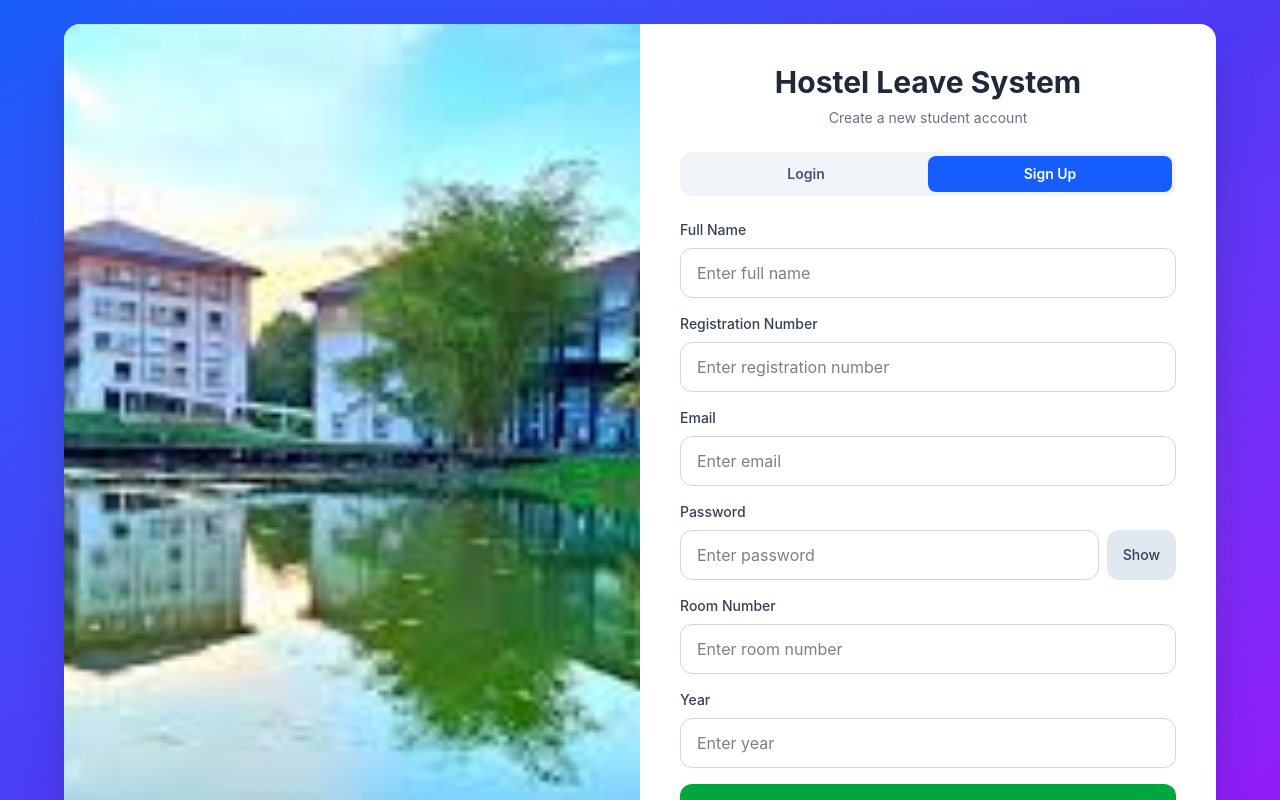
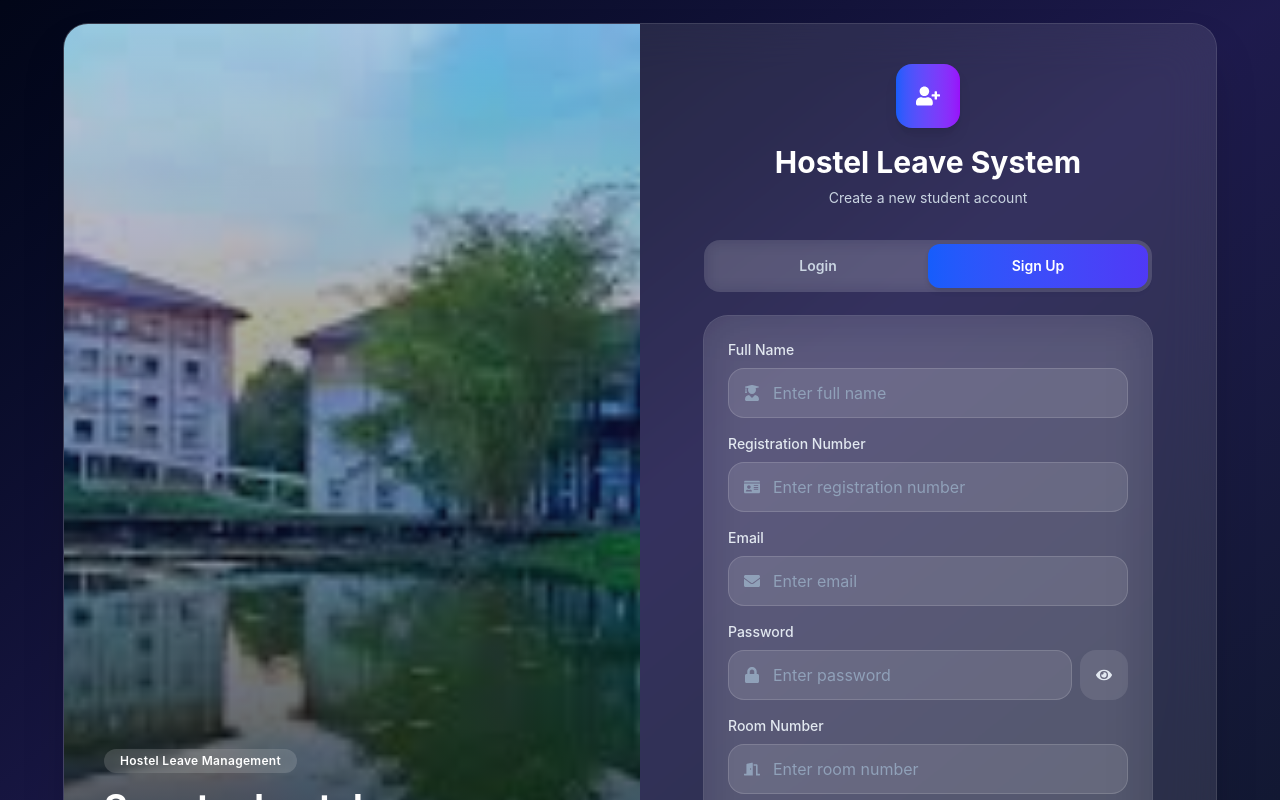
Before and after one commit to Dulangilakshani/hostel-leave-management-system, a React (Vite) app in the folder client/: page / in a window 1280 px wide. Both pictures are taken after a click on the button "Sign Up". Shown: the top 800 px of the page. Built offline with nearby package versions, Linux system fonts and the light colour scheme.

Commit message:
Update Login.jsx

```diff
--- a/client/src/pages/Login.jsx
+++ b/client/src/pages/Login.jsx
@@ -2,6 +2,19 @@ import React, { useState } from "react";
 import API from "../services/api";
 import { useNavigate } from "react-router-dom";
 import facultyImg from "../assets/faculty.jpg";
+import {
+  FaUserGraduate,
+  FaIdCard,
+  FaEnvelope,
+  FaLock,
+  FaDoorOpen,
+  FaCalendarAlt,
+  FaEye,
+  FaEyeSlash,
+  FaSignInAlt,
+  FaUserPlus,
+  FaKey,
+} from "react-icons/fa";
 
 function Login() {
   const [isSignup, setIsSignup] = useState(false);
@@ -169,24 +182,53 @@ function Login() {
   };
 
   return (
-    <div className="min-h-screen bg-gradient-to-br from-blue-600 via-indigo-600 to-purple-600 flex items-center justify-center px-4 py-6">
-      <div className="w-full max-w-6xl overflow-hidden rounded-2xl bg-white shadow-2xl grid grid-cols-1 md:grid-cols-2">
-        <div className="hidden md:block h-full">
+    <div className="min-h-screen bg-gradient-to-br from-slate-950 via-indigo-950 to-slate-900 flex items-center justify-center px-4 py-6">
+      <div className="w-full max-w-6xl overflow-hidden rounded-3xl bg-white/10 backdrop-blur-xl shadow-2xl ring-1 ring-white/20 grid grid-cols-1 lg:grid-cols-2">
+        {/* LEFT IMAGE PANEL */}
+        <div className="relative hidden lg:block min-h-[760px]">
           <img
             src={facultyImg}
             alt="Faculty"
-            className="h-full w-full object-cover"
+            className="absolute inset-0 h-full w-full object-cover"
           />
+          <div className="absolute inset-0 bg-gradient-to-t from-slate-950/85 via-slate-900/45 to-indigo-900/25" />
+
+          <div className="relative z-10 flex h-full flex-col justify-end p-10 text-white">
+            <div className="max-w-md">
+              <p className="mb-3 inline-block rounded-full bg-white/15 px-4 py-1 text-xs font-semibold tracking-wide backdrop-blur">
+                Hostel Leave Management
+              </p>
+              <h2 className="text-4xl font-bold leading-tight">
+                Smarter hostel movement tracking for students and wardens.
+              </h2>
+              <p className="mt-4 text-sm text-slate-200">
+                Record leave, returns, monitor late arrivals, and manage hostel
+                activity through one secure digital platform.
+              </p>
+            </div>
+          </div>
         </div>
 
-        <div className="p-8 md:p-10">
-          <div className="mb-6 text-center">
-            <h1 className="text-3xl font-bold text-gray-800">
+        {/* RIGHT FORM PANEL */}
+        <div className="flex items-center justify-center p-6 sm:p-8 lg:p-10">
+          <div className="w-full max-w-md">
+            <div className="mb-8 text-center">
+              <div className="mx-auto mb-4 flex h-16 w-16 items-center justify-center rounded-2xl bg-gradient-to-r from-blue-600 to-purple-600 text-white shadow-lg">
+                {showForgot ? (
+                  <FaKey className="text-2xl" />
+                ) : isSignup ? (
+                  <FaUserPlus className="text-2xl" />
+                ) : (
+                  <FaSignInAlt className="text-2xl" />
+                )}
+              </div>
+
+              <h1 className="text-3xl font-bold text-white">
                 Hostel Leave System
               </h1>
-            <p className="mt-2 text-sm text-gray-500">
+              <p className="mt-2 text-sm text-slate-300">
                 {showForgot
-                ? "Reset your password"
+                  ? "Reset your password securely"
                   : isSignup
                   ? "Create a new student account"
                   : "Sign in to continue"}
@@ -194,14 +236,14 @@ function Login() {
             </div>
 
             {!showForgot && (
-            <div className="mb-6 flex rounded-xl bg-slate-100 p-1">
+              <div className="mb-6 flex rounded-2xl bg-white/10 p-1 backdrop-blur">
                 <button
                   type="button"
                   onClick={() => setIsSignup(false)}
-                className={`w-1/2 rounded-lg px-4 py-2 text-sm font-semibold transition ${
+                  className={`w-1/2 rounded-xl px-4 py-3 text-sm font-semibold transition ${
                     !isSignup
-                    ? "bg-blue-600 text-white"
-                    : "text-slate-600 hover:bg-slate-200"
+                      ? "bg-gradient-to-r from-blue-600 to-indigo-600 text-white shadow-md"
+                      : "text-slate-300 hover:bg-white/10"
                   }`}
                 >
                   Login
@@ -210,10 +252,10 @@ function Login() {
                 <button
                   type="button"
                   onClick={() => setIsSignup(true)}
-                className={`w-1/2 rounded-lg px-4 py-2 text-sm font-semibold transition ${
+                  className={`w-1/2 rounded-xl px-4 py-3 text-sm font-semibold transition ${
                     isSignup
-                    ? "bg-blue-600 text-white"
-                    : "text-slate-600 hover:bg-slate-200"
+                      ? "bg-gradient-to-r from-blue-600 to-indigo-600 text-white shadow-md"
+                      : "text-slate-300 hover:bg-white/10"
                   }`}
                 >
                   Sign Up
@@ -222,40 +264,50 @@ function Login() {
             )}
 
             {showForgot ? (
-            <form onSubmit={handleResetSubmit} className="space-y-5">
+              <form
+                onSubmit={handleResetSubmit}
+                className="space-y-5 rounded-3xl bg-white/10 p-6 backdrop-blur-xl ring-1 ring-white/20"
+              >
                 <div>
-                <label className="mb-2 block text-sm font-medium text-gray-700">
+                  <label className="mb-2 block text-sm font-medium text-slate-200">
                     Registration Number
                   </label>
+                  <div className="relative">
+                    <FaIdCard className="absolute left-4 top-1/2 -translate-y-1/2 text-slate-400" />
                     <input
                       type="text"
                       name="regNo"
                       placeholder="Enter your registration number"
                       value={resetData.regNo}
                       onChange={handleResetChange}
-                  className="w-full rounded-xl border border-gray-300 px-4 py-3 outline-none transition focus:border-blue-500 focus:ring-2 focus:ring-blue-200"
+                      className="w-full rounded-2xl border border-white/15 bg-white/10 pl-11 pr-4 py-3 text-white placeholder:text-slate-400 outline-none transition focus:border-blue-400 focus:ring-2 focus:ring-blue-400/30"
                     />
+                  </div>
                 </div>
 
                 <div>
-                <label className="mb-2 block text-sm font-medium text-gray-700">
+                  <label className="mb-2 block text-sm font-medium text-slate-200">
                     New Password
                   </label>
                   <div className="flex gap-2">
+                    <div className="relative flex-1">
+                      <FaLock className="absolute left-4 top-1/2 -translate-y-1/2 text-slate-400" />
                       <input
                         type={showResetPassword ? "text" : "password"}
                         name="newPassword"
                         placeholder="Enter new password"
                         value={resetData.newPassword}
                         onChange={handleResetChange}
-                    className="w-full rounded-xl border border-gray-300 px-4 py-3 outline-none transition focus:border-blue-500 focus:ring-2 focus:ring-blue-200"
+                        className="w-full rounded-2xl border border-white/15 bg-white/10 pl-11 pr-4 py-3 text-white placeholder:text-slate-400 outline-none transition focus:border-blue-400 focus:ring-2 focus:ring-blue-400/30"
                       />
+                    </div>
+
                     <button
                       type="button"
                       onClick={() => setShowResetPassword(!showResetPassword)}
-                    className="rounded-xl bg-slate-200 px-4 py-3 text-sm font-medium text-slate-700"
+                      className="rounded-2xl bg-white/10 px-4 py-3 text-slate-200 transition hover:bg-white/20"
                     >
-                    {showResetPassword ? "Hide" : "Show"}
+                      {showResetPassword ? <FaEyeSlash /> : <FaEye />}
                     </button>
                   </div>
                 </div>
@@ -263,7 +315,7 @@ function Login() {
                 <button
                   type="submit"
                   disabled={loading}
-                className="w-full rounded-xl bg-orange-600 py-3 font-semibold text-white transition hover:bg-orange-700 disabled:cursor-not-allowed disabled:bg-orange-400"
+                  className="w-full rounded-2xl bg-gradient-to-r from-orange-500 to-amber-500 py-3 font-semibold text-white shadow-lg transition hover:opacity-90 disabled:cursor-not-allowed disabled:opacity-60"
                 >
                   {loading ? "Resetting..." : "Reset Password"}
                 </button>
@@ -271,46 +323,56 @@ function Login() {
                 <button
                   type="button"
                   onClick={() => setShowForgot(false)}
-                className="w-full rounded-xl bg-slate-200 py-3 font-semibold text-slate-700 transition hover:bg-slate-300"
+                  className="w-full rounded-2xl bg-white/10 py-3 font-semibold text-slate-200 transition hover:bg-white/20"
                 >
                   Back to Login
                 </button>
               </form>
             ) : !isSignup ? (
-            <form onSubmit={handleLoginSubmit} className="space-y-5">
+              <form
+                onSubmit={handleLoginSubmit}
+                className="space-y-5 rounded-3xl bg-white/10 p-6 backdrop-blur-xl ring-1 ring-white/20"
+              >
                 <div>
-                <label className="mb-2 block text-sm font-medium text-gray-700">
+                  <label className="mb-2 block text-sm font-medium text-slate-200">
                     Registration Number
                   </label>
+                  <div className="relative">
+                    <FaIdCard className="absolute left-4 top-1/2 -translate-y-1/2 text-slate-400" />
                     <input
                       type="text"
                       name="regNo"
                       placeholder="Enter your registration number"
                       value={loginData.regNo}
                       onChange={handleLoginChange}
-                  className="w-full rounded-xl border border-gray-300 px-4 py-3 outline-none transition focus:border-blue-500 focus:ring-2 focus:ring-blue-200"
+                      className="w-full rounded-2xl border border-white/15 bg-white/10 pl-11 pr-4 py-3 text-white placeholder:text-slate-400 outline-none transition focus:border-blue-400 focus:ring-2 focus:ring-blue-400/30"
                     />
+                  </div>
                 </div>
 
                 <div>
-                <label className="mb-2 block text-sm font-medium text-gray-700">
+                  <label className="mb-2 block text-sm font-medium text-slate-200">
                     Password
                   </label>
                   <div className="flex gap-2">
+                    <div className="relative flex-1">
+                      <FaLock className="absolute left-4 top-1/2 -translate-y-1/2 text-slate-400" />
                       <input
                         type={showLoginPassword ? "text" : "password"}
                         name="password"
                         placeholder="Enter your password"
                         value={loginData.password}
                         onChange={handleLoginChange}
-                    className="w-full rounded-xl border border-gray-300 px-4 py-3 outline-none transition focus:border-blue-500 focus:ring-2 focus:ring-blue-200"
+                        className="w-full rounded-2xl border border-white/15 bg-white/10 pl-11 pr-4 py-3 text-white placeholder:text-slate-400 outline-none transition focus:border-blue-400 focus:ring-2 focus:ring-blue-400/30"
                       />
+                    </div>
+
                     <button
                       type="button"
                       onClick={() => setShowLoginPassword(!showLoginPassword)}
-                    className="rounded-xl bg-slate-200 px-4 py-3 text-sm font-medium text-slate-700"
+                      className="rounded-2xl bg-white/10 px-4 py-3 text-slate-200 transition hover:bg-white/20"
                     >
-                    {showLoginPassword ? "Hide" : "Show"}
+                      {showLoginPassword ? <FaEyeSlash /> : <FaEye />}
                     </button>
                   </div>
                 </div>
@@ -319,7 +381,7 @@ function Login() {
                   <button
                     type="button"
                     onClick={() => setShowForgot(true)}
-                  className="text-sm font-medium text-blue-600 hover:text-blue-800"
+                    className="text-sm font-medium text-blue-300 hover:text-blue-200"
                   >
                     Forgot Password?
                   </button>
@@ -328,110 +390,132 @@ function Login() {
                 <button
                   type="submit"
                   disabled={loading}
-                className="w-full rounded-xl bg-blue-600 py-3 font-semibold text-white transition hover:bg-blue-700 disabled:cursor-not-allowed disabled:bg-blue-400"
+                  className="w-full rounded-2xl bg-gradient-to-r from-blue-600 to-indigo-600 py-3 font-semibold text-white shadow-lg transition hover:opacity-90 disabled:cursor-not-allowed disabled:opacity-60"
                 >
                   {loading ? "Logging in..." : "Login"}
                 </button>
               </form>
             ) : (
-            <form onSubmit={handleSignupSubmit} className="space-y-4">
+              <form
+                onSubmit={handleSignupSubmit}
+                className="space-y-4 rounded-3xl bg-white/10 p-6 backdrop-blur-xl ring-1 ring-white/20"
+              >
                 <div>
-                <label className="mb-2 block text-sm font-medium text-gray-700">
+                  <label className="mb-2 block text-sm font-medium text-slate-200">
                     Full Name
                   </label>
+                  <div className="relative">
+                    <FaUserGraduate className="absolute left-4 top-1/2 -translate-y-1/2 text-slate-400" />
                     <input
                       type="text"
                       name="name"
                       placeholder="Enter full name"
                       value={signupData.name}
                       onChange={handleSignupChange}
-                  className="w-full rounded-xl border border-gray-300 px-4 py-3 outline-none transition focus:border-blue-500 focus:ring-2 focus:ring-blue-200"
+                      className="w-full rounded-2xl border border-white/15 bg-white/10 pl-11 pr-4 py-3 text-white placeholder:text-slate-400 outline-none transition focus:border-blue-400 focus:ring-2 focus:ring-blue-400/30"
                     />
+                  </div>
                 </div>
 
                 <div>
-                <label className="mb-2 block text-sm font-medium text-gray-700">
+                  <label className="mb-2 block text-sm font-medium text-slate-200">
                     Registration Number
                   </label>
+                  <div className="relative">
+                    <FaIdCard className="absolute left-4 top-1/2 -translate-y-1/2 text-slate-400" />
                     <input
                       type="text"
                       name="regNo"
                       placeholder="Enter registration number"
                       value={signupData.regNo}
                       onChange={handleSignupChange}
-                  className="w-full rounded-xl border border-gray-300 px-4 py-3 outline-none transition focus:border-blue-500 focus:ring-2 focus:ring-blue-200"
+                      className="w-full rounded-2xl border border-white/15 bg-white/10 pl-11 pr-4 py-3 text-white placeholder:text-slate-400 outline-none transition focus:border-blue-400 focus:ring-2 focus:ring-blue-400/30"
                     />
+                  </div>
                 </div>
 
                 <div>
-                <label className="mb-2 block text-sm font-medium text-gray-700">
+                  <label className="mb-2 block text-sm font-medium text-slate-200">
                     Email
                   </label>
+                  <div className="relative">
+                    <FaEnvelope className="absolute left-4 top-1/2 -translate-y-1/2 text-slate-400" />
                     <input
                       type="email"
                       name="email"
                       placeholder="Enter email"
                       value={signupData.email}
                       onChange={handleSignupChange}
-                  className="w-full rounded-xl border border-gray-300 px-4 py-3 outline-none transition focus:border-blue-500 focus:ring-2 focus:ring-blue-200"
+                      className="w-full rounded-2xl border border-white/15 bg-white/10 pl-11 pr-4 py-3 text-white placeholder:text-slate-400 outline-none transition focus:border-blue-400 focus:ring-2 focus:ring-blue-400/30"
                     />
+                  </div>
                 </div>
 
                 <div>
-                <label className="mb-2 block text-sm font-medium text-gray-700">
+                  <label className="mb-2 block text-sm font-medium text-slate-200">
                     Password
                   </label>
                   <div className="flex gap-2">
+                    <div className="relative flex-1">
+                      <FaLock className="absolute left-4 top-1/2 -translate-y-1/2 text-slate-400" />
                       <input
                         type={showSignupPassword ? "text" : "password"}
                         name="password"
                         placeholder="Enter password"
                         value={signupData.password}
                         onChange={handleSignupChange}
-                    className="w-full rounded-xl border border-gray-300 px-4 py-3 outline-none transition focus:border-blue-500 focus:ring-2 focus:ring-blue-200"
+                        className="w-full rounded-2xl border border-white/15 bg-white/10 pl-11 pr-4 py-3 text-white placeholder:text-slate-400 outline-none transition focus:border-blue-400 focus:ring-2 focus:ring-blue-400/30"
                       />
+                    </div>
+
                     <button
                       type="button"
                       onClick={() => setShowSignupPassword(!showSignupPassword)}
-                    className="rounded-xl bg-slate-200 px-4 py-3 text-sm font-medium text-slate-700"
+                      className="rounded-2xl bg-white/10 px-4 py-3 text-slate-200 transition hover:bg-white/20"
                     >
-                    {showSignupPassword ? "Hide" : "Show"}
+                      {showSignupPassword ? <FaEyeSlash /> : <FaEye />}
                     </button>
                   </div>
                 </div>
 
                 <div>
-                <label className="mb-2 block text-sm font-medium text-gray-700">
+                  <label className="mb-2 block text-sm font-medium text-slate-200">
                     Room Number
                   </label>
+                  <div className="relative">
+                    <FaDoorOpen className="absolute left-4 top-1/2 -translate-y-1/2 text-slate-400" />
                     <input
                       type="text"
                       name="roomNumber"
                       placeholder="Enter room number"
                       value={signupData.roomNumber}
                       onChange={handleSignupChange}
-                  className="w-full rounded-xl border border-gray-300 px-4 py-3 outline-none transition focus:border-blue-500 focus:ring-2 focus:ring-blue-200"
+                      className="w-full rounded-2xl border border-white/15 bg-white/10 pl-11 pr-4 py-3 text-white placeholder:text-slate-400 outline-none transition focus:border-blue-400 focus:ring-2 focus:ring-blue-400/30"
                     />
+                  </div>
                 </div>
 
                 <div>
-                <label className="mb-2 block text-sm font-medium text-gray-700">
+                  <label className="mb-2 block text-sm font-medium text-slate-200">
                     Year
                   </label>
+                  <div className="relative">
+                    <FaCalendarAlt className="absolute left-4 top-1/2 -translate-y-1/2 text-slate-400" />
                     <input
                       type="number"
                       name="year"
                       placeholder="Enter year"
                       value={signupData.year}
                       onChange={handleSignupChange}
-                  className="w-full rounded-xl border border-gray-300 px-4 py-3 outline-none transition focus:border-blue-500 focus:ring-2 focus:ring-blue-200"
+                      className="w-full rounded-2xl border border-white/15 bg-white/10 pl-11 pr-4 py-3 text-white placeholder:text-slate-400 outline-none transition focus:border-blue-400 focus:ring-2 focus:ring-blue-400/30"
                     />
+                  </div>
                 </div>
 
                 <button
                   type="submit"
                   disabled={loading}
-                className="w-full rounded-xl bg-green-600 py-3 font-semibold text-white transition hover:bg-green-700 disabled:cursor-not-allowed disabled:bg-green-400"
+                  className="w-full rounded-2xl bg-gradient-to-r from-emerald-500 to-green-600 py-3 font-semibold text-white shadow-lg transition hover:opacity-90 disabled:cursor-not-allowed disabled:opacity-60"
                 >
                   {loading ? "Creating account..." : "Sign Up as Student"}
                 </button>
@@ -440,6 +524,7 @@ function Login() {
           </div>
         </div>
       </div>
+    </div>
   );
 }
 
```
Lines whose indentation alone changed are shown as unchanged.
